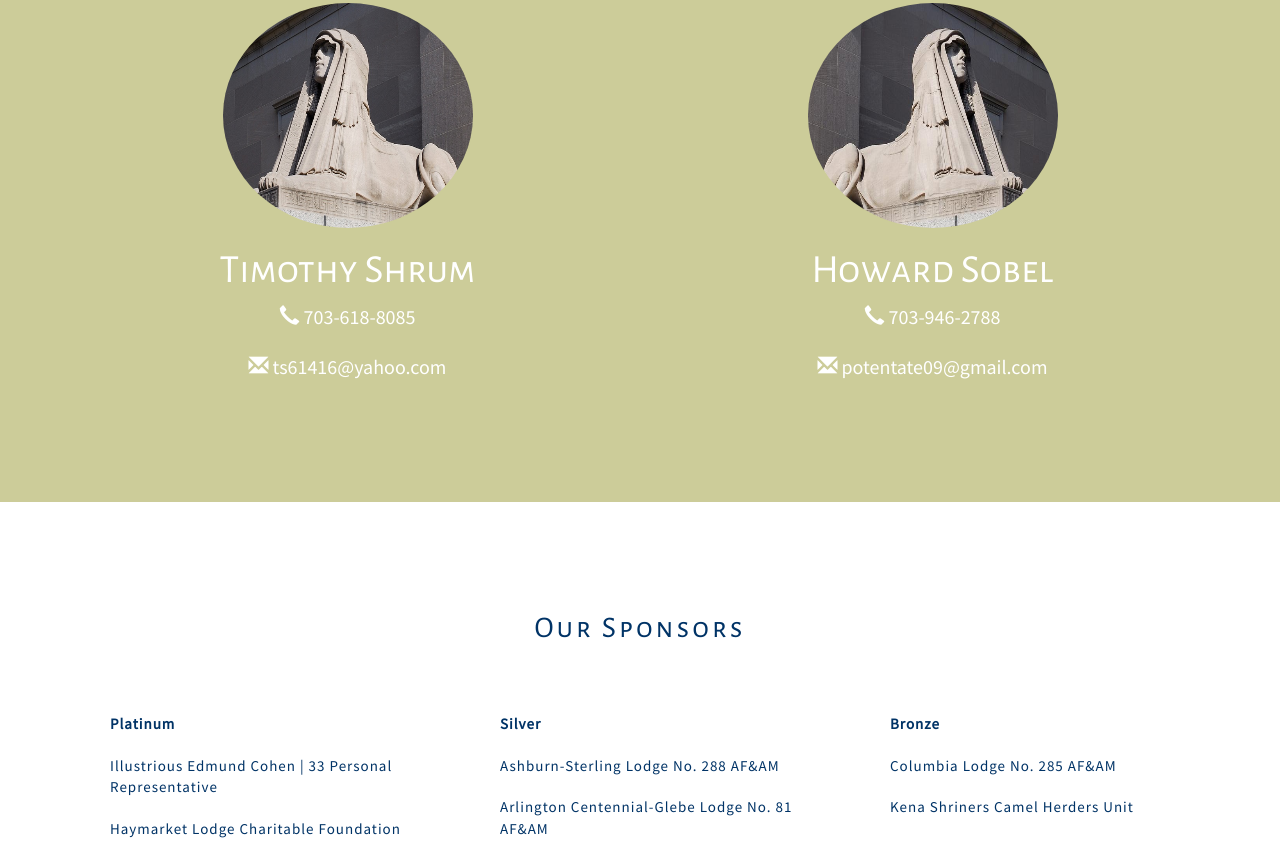
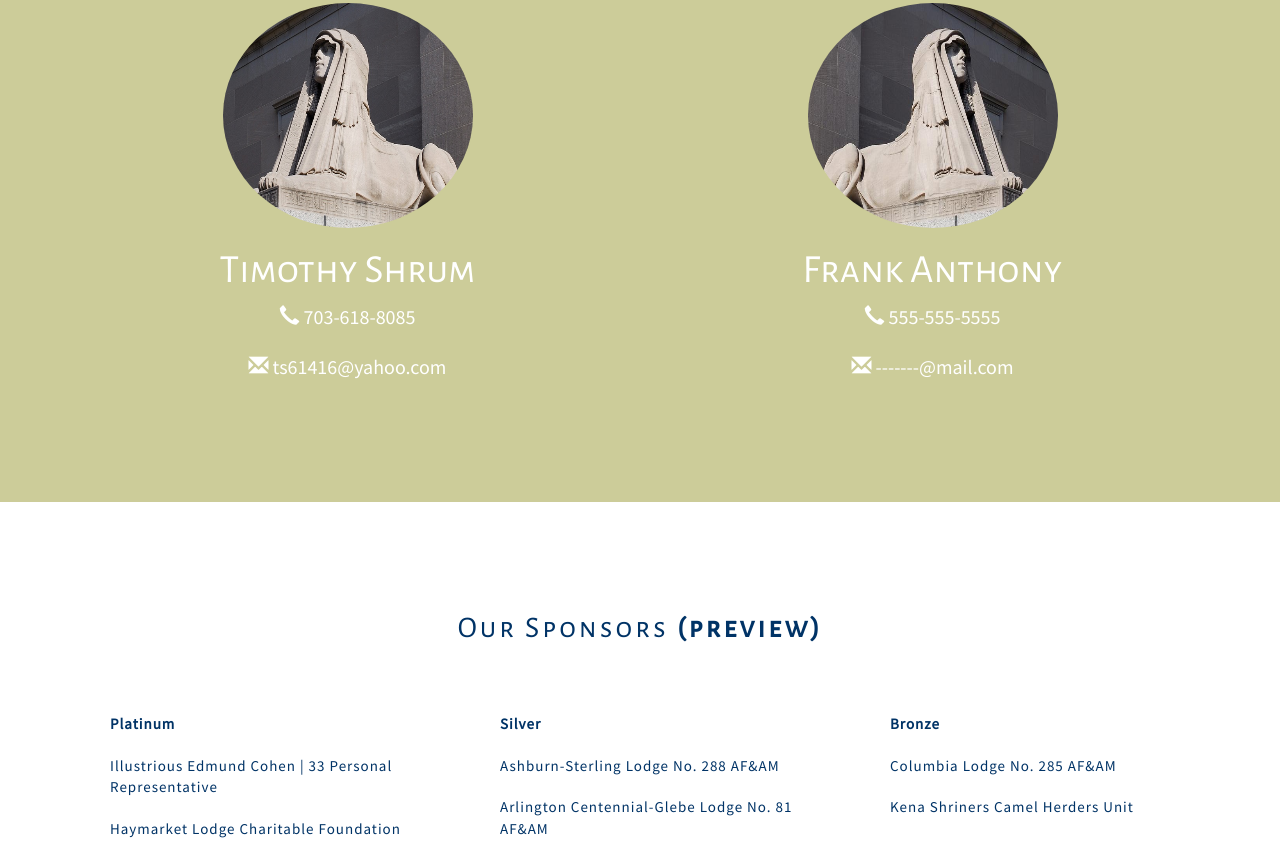
Before and after one commit to scottishRRR/scottishRRR, a website: page index.html in a window 1280 px wide. Shown: the part 2781-3624 px from the top of the page. Drawn offline with nearby package versions, Linux system fonts and the light colour scheme.

Commit message:
Update index.html

```diff
--- a/index.html
+++ b/index.html
@@ -9,7 +9,7 @@
     <meta name="description" content="">
     <meta name="author" content="">
 
-    <title>Scottish Right | Alexandria</title>
+    <title>Scottish Rite | Alexandria</title>
 
     <!--  Core CSS -->
     <link href="vendor/bootstrap/css/bootstrap.min.css" rel="stylesheet">
@@ -113,8 +113,8 @@
                     <li><strong>When:</strong><br>April 2, 2017  3:30PM - 7:30PM   <strong>Reservation Deadline: March 26, 2017</strong></li>
                     <li><strong>Where:</strong><br> Fairview Park Marriot Hotel
                               <br> 311 Fairview Park, Falls Church, VA 22042</li>
-                    <li><strong>Reservations:</strong><br>individual - $85 ($30 tax deductable)
-                                     <br>Table of 8 - $640 ($240 tax deductable)</li>
+                    <li><strong>Reservations:</strong><br>individual - $85 ($40 tax deductable)
+                                     <br>Table of 8 - $640 ($320 tax deductable)</li>
                     <li><strong>Sponsorship Levels:</strong><br> Platinum - $1000
                                             <br> Gold - $500
                                             <br> Silver - $250
@@ -230,9 +230,9 @@
               </div>
              <div class="col-md-6">
                <img src="img\sphinx2.jpg" alt="" class="img-circle img-responsive">
-               <h2 class="contact">Howard Sobel</h2>
-               <p class="contactinfo"><span class="glyphicon glyphicon-earphone" aria-hidden="true"></span> 703-946-2788</p>
-               <p class="contactinfo"><span class="glyphicon glyphicon-envelope" aria-hidden="true"></span> potentate09@gmail.com</p>
+               <h2 class="contact">Frank Anthony</h2>
+               <p class="contactinfo"><span class="glyphicon glyphicon-earphone" aria-hidden="true"></span> 555-555-5555</p>
+               <p class="contactinfo"><span class="glyphicon glyphicon-envelope" aria-hidden="true"></span> -------@mail.com</p>
              </div>
          </div>
       </div>
@@ -243,7 +243,7 @@
 <section id="sponsor">
   <div class="container">
     <div class="row">
-      <h2 id="sponsorh2"><a href="http://friendsfamily.asrva.org/">Our Sponsors</a></h2>
+      <h2 id="sponsorh2"><a href="http://friendsfamily.asrva.org/">Our Sponsors <strong>(preview)</strong></a></h2>
       <div class="col-md-4">
          <ul id="sponsorlist">
             <li><Strong>Platinum</strong></li>
```
